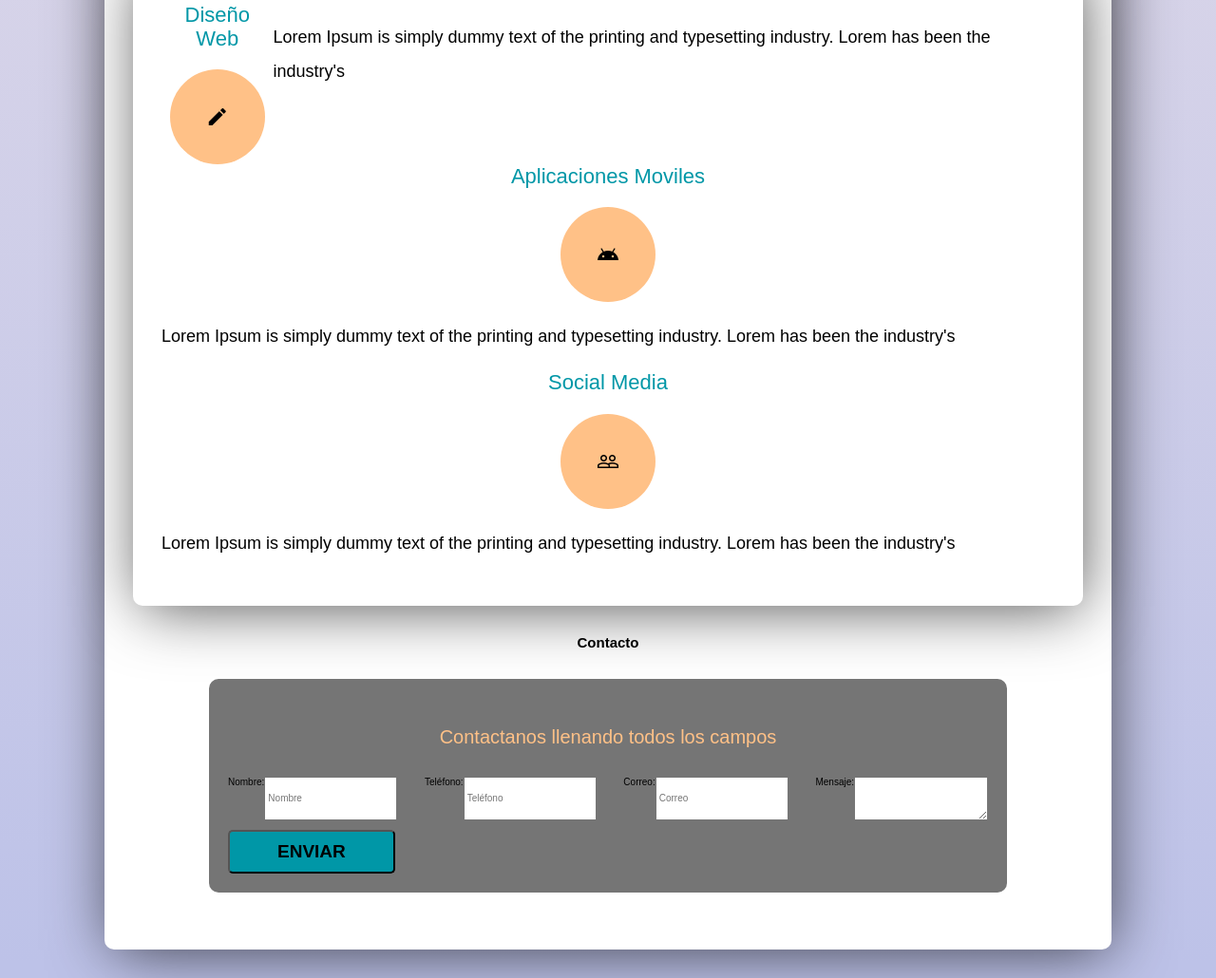
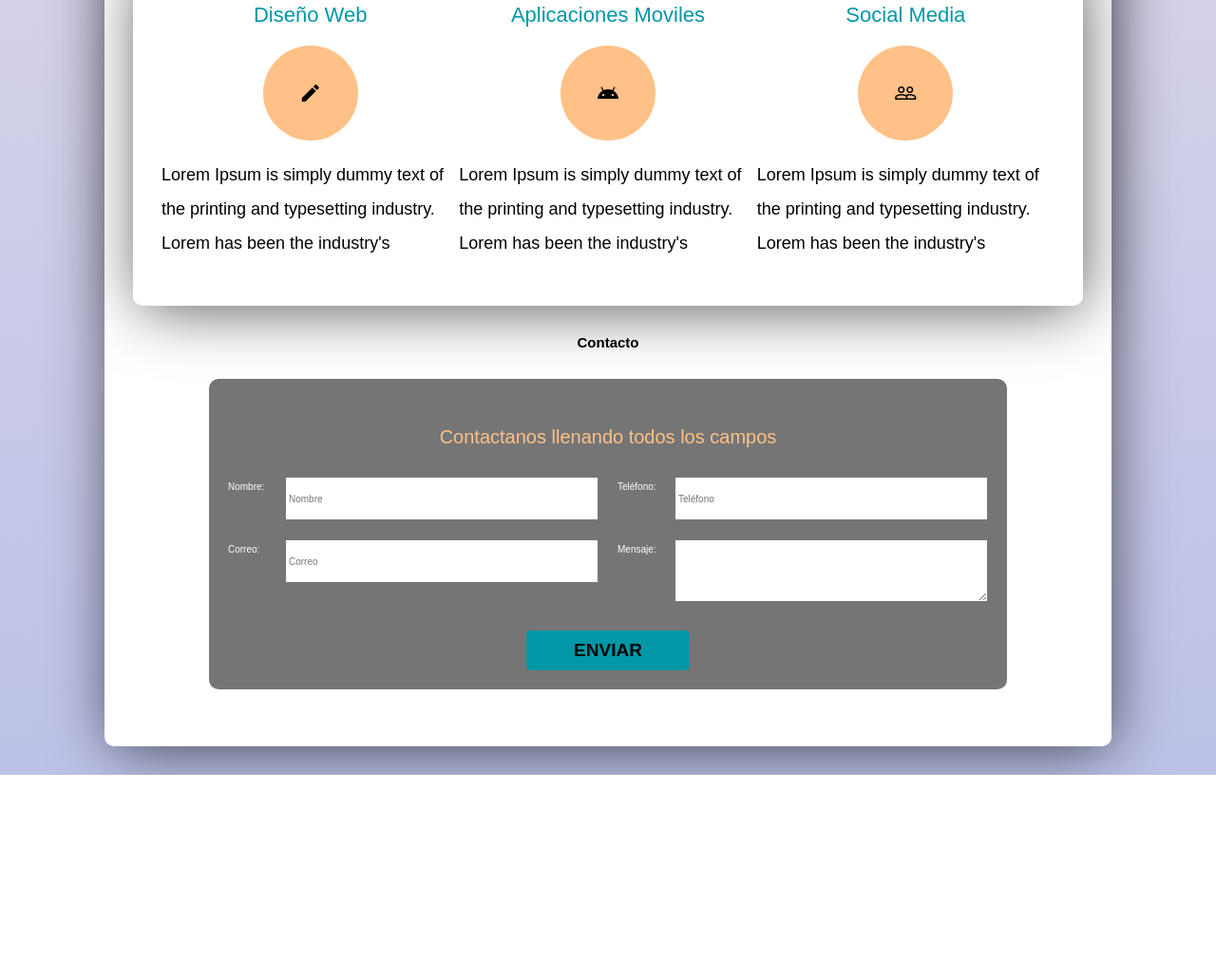
Before and after one commit to lluneta820/freelancer, a plain HTML site: page index.html in a window 1280 px wide. Shown: the part 670-1700 px from the top of the page at 95% size. After the commit the page ends 1486 px from the top, so only its background shows below. Drawn offline with nearby package versions, Linux system fonts and the light colour scheme; a web font is replaced by a local one.

Commit message:
freelance final

```diff
--- a/css/style.css
+++ b/css/style.css
@@ -117,8 +117,14 @@ p{
   font-weight: 700;
   font-size: 1.9rem;
   border-radius:.5rem;
+  border: none;
 
 
+
+
+}
+.boton:hover{
+  cursor: pointer;
 
 
 }
@@ -205,12 +211,30 @@ form legend{
 }
 .campo{
   display: flex;
+  margin-bottom: 2rem;
+
 }
-.campo{
-  flex:  0 0 90px;
+.campo label{
+  flex:  0 0 60px;
+  padding-top: .5rem;
+  color: white;
 }
 .campo input{
   flex: 1;
   height: 4rem;
 
 }
+.campo textarea{
+  flex: 1;
+  height: 6rem;
+
+
+}
+w.100{
+  flex: 0 0 100%;
+}
+.enviar{
+  display: flex;
+  justify-content: center;
+
+}
--- a/index.html
+++ b/index.html
@@ -42,16 +42,13 @@
         <h3>Diseño Web </h3>
         <div class="iconos">
           <i class="material-icons">create</i>
-
-      </div>
-    </div>
+        </div>
         <p>Lorem Ipsum is simply dummy text
           of the printing and
           typesetting industry.
           Lorem  has been the industry's
-
-           </p>
-        </div>
+         </p>
+       </div>
         <div class="Servicios">
           <h3>Aplicaciones Moviles </h3>
           <div class="iconos">
@@ -77,7 +74,7 @@
               </p>
             </div>
 
-
+        </div>
     </main>
 
     <section id="contacto" class="contacto">
@@ -93,11 +90,11 @@
               <label>Teléfono:</label>
               <input type= "tel" name="nombre" placeholder="Teléfono">
           </div>
-          <div class="campo">
+          <div class="campo w-100">
               <label>Correo:</label>
               <input type= "correo" name="nombre" placeholder="Correo">
           </div>
-          <div class="campo">
+          <div class="campo w-100">
               <label>Mensaje:</label>
               <textarea></textarea>
           </div>
```
